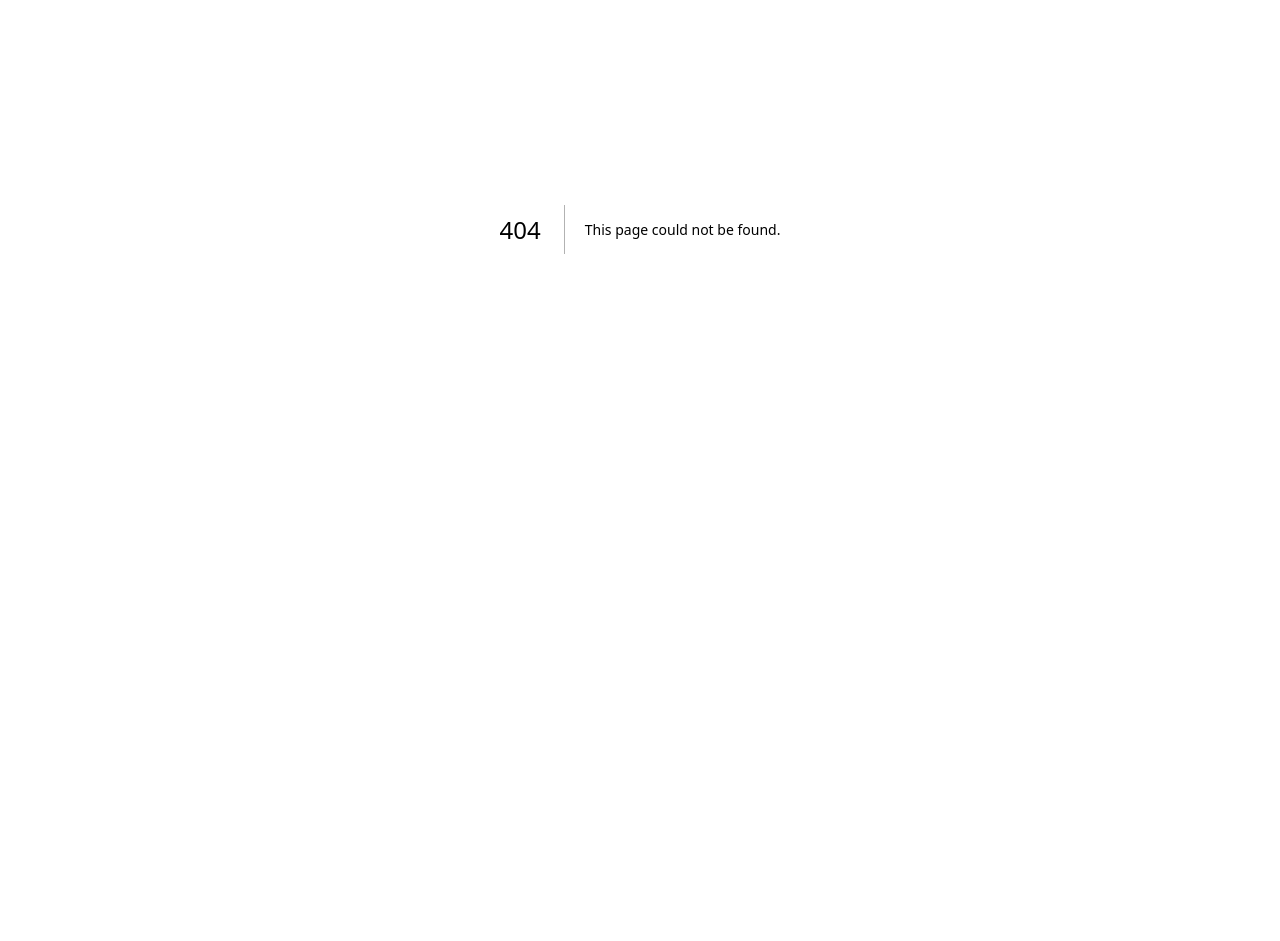
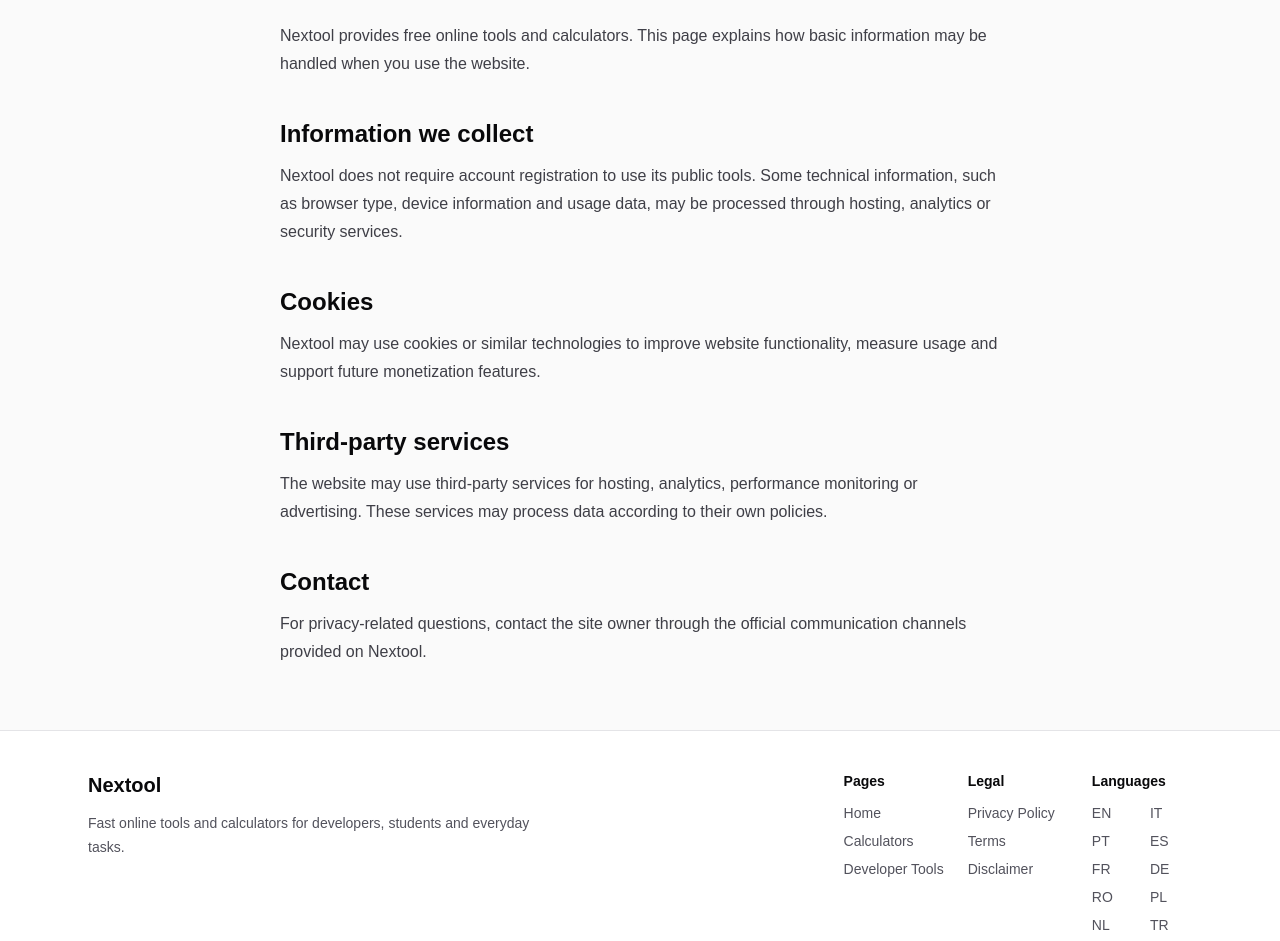
Before and after one commit to nextool-online/nextool, a Next.js app: page /en/privacy in a window 1280 px wide. Before the commit this address had no page. Shown: the part 171-1112 px from the top of the page. Before the commit the page ends 800 px from the top, so only its background shows below. Built offline with nearby package versions, Linux system fonts and the light colour scheme.

Commit message:
Add basic legal pages

```diff
--- /dev/null
+++ b/app/[lang]/disclaimer/page.tsx
@@ -0,0 +1,66 @@
+import Footer from "../../../components/layout/Footer";
+import Navbar from "../../../components/layout/Navbar";
+
+import type { LanguageCode } from "../../../data/languages";
+
+type DisclaimerPageProps = {
+  params: Promise<{
+    lang: LanguageCode;
+  }>;
+};
+
+export const metadata = {
+  title: "Disclaimer - Nextool",
+  description: "Disclaimer for Nextool tools and calculators.",
+};
+
+export default async function DisclaimerPage({ params }: DisclaimerPageProps) {
+  const { lang } = await params;
+
+  return (
+    <main className="min-h-screen bg-zinc-50 text-zinc-950">
+      <Navbar lang={lang} />
+
+      <article className="mx-auto max-w-3xl px-6 py-16 leading-7 text-zinc-700">
+        <h1 className="text-4xl font-bold tracking-tight text-zinc-950">
+          Disclaimer
+        </h1>
+
+        <p className="mt-6">
+          Nextool tools are provided for convenience and general information.
+          They are not a substitute for professional advice.
+        </p>
+
+        <h2 className="mt-10 text-2xl font-bold text-zinc-950">
+          Accuracy of results
+        </h2>
+
+        <p className="mt-3">
+          We aim to provide useful and accurate tools, but we do not guarantee
+          that every result will be error-free, complete or suitable for every
+          situation.
+        </p>
+
+        <h2 className="mt-10 text-2xl font-bold text-zinc-950">
+          Professional advice
+        </h2>
+
+        <p className="mt-3">
+          For financial, legal, medical, tax or other important matters, consult
+          a qualified professional before making decisions.
+        </p>
+
+        <h2 className="mt-10 text-2xl font-bold text-zinc-950">
+          Use at your own risk
+        </h2>
+
+        <p className="mt-3">
+          By using Nextool, you understand that results are provided without
+          warranty and should be independently verified when needed.
+        </p>
+      </article>
+
+      <Footer lang={lang} />
+    </main>
+  );
+}
--- /dev/null
+++ b/app/[lang]/privacy/page.tsx
@@ -0,0 +1,73 @@
+import Footer from "../../../components/layout/Footer";
+import Navbar from "../../../components/layout/Navbar";
+
+import type { LanguageCode } from "../../../data/languages";
+
+type PrivacyPageProps = {
+  params: Promise<{
+    lang: LanguageCode;
+  }>;
+};
+
+export const metadata = {
+  title: "Privacy Policy - Nextool",
+  description: "Privacy policy for Nextool.",
+};
+
+export default async function PrivacyPage({ params }: PrivacyPageProps) {
+  const { lang } = await params;
+
+  return (
+    <main className="min-h-screen bg-zinc-50 text-zinc-950">
+      <Navbar lang={lang} />
+
+      <article className="mx-auto max-w-3xl px-6 py-16 leading-7 text-zinc-700">
+        <h1 className="text-4xl font-bold tracking-tight text-zinc-950">
+          Privacy Policy
+        </h1>
+
+        <p className="mt-6">
+          Nextool provides free online tools and calculators. This page explains
+          how basic information may be handled when you use the website.
+        </p>
+
+        <h2 className="mt-10 text-2xl font-bold text-zinc-950">
+          Information we collect
+        </h2>
+
+        <p className="mt-3">
+          Nextool does not require account registration to use its public tools.
+          Some technical information, such as browser type, device information
+          and usage data, may be processed through hosting, analytics or security
+          services.
+        </p>
+
+        <h2 className="mt-10 text-2xl font-bold text-zinc-950">Cookies</h2>
+
+        <p className="mt-3">
+          Nextool may use cookies or similar technologies to improve website
+          functionality, measure usage and support future monetization features.
+        </p>
+
+        <h2 className="mt-10 text-2xl font-bold text-zinc-950">
+          Third-party services
+        </h2>
+
+        <p className="mt-3">
+          The website may use third-party services for hosting, analytics,
+          performance monitoring or advertising. These services may process data
+          according to their own policies.
+        </p>
+
+        <h2 className="mt-10 text-2xl font-bold text-zinc-950">Contact</h2>
+
+        <p className="mt-3">
+          For privacy-related questions, contact the site owner through the
+          official communication channels provided on Nextool.
+        </p>
+      </article>
+
+      <Footer lang={lang} />
+    </main>
+  );
+}
--- /dev/null
+++ b/app/[lang]/terms/page.tsx
@@ -0,0 +1,66 @@
+import Footer from "../../../components/layout/Footer";
+import Navbar from "../../../components/layout/Navbar";
+
+import type { LanguageCode } from "../../../data/languages";
+
+type TermsPageProps = {
+  params: Promise<{
+    lang: LanguageCode;
+  }>;
+};
+
+export const metadata = {
+  title: "Terms of Use - Nextool",
+  description: "Terms of use for Nextool.",
+};
+
+export default async function TermsPage({ params }: TermsPageProps) {
+  const { lang } = await params;
+
+  return (
+    <main className="min-h-screen bg-zinc-50 text-zinc-950">
+      <Navbar lang={lang} />
+
+      <article className="mx-auto max-w-3xl px-6 py-16 leading-7 text-zinc-700">
+        <h1 className="text-4xl font-bold tracking-tight text-zinc-950">
+          Terms of Use
+        </h1>
+
+        <p className="mt-6">
+          By using Nextool, you agree to use the website responsibly and only for
+          lawful purposes.
+        </p>
+
+        <h2 className="mt-10 text-2xl font-bold text-zinc-950">
+          Use of tools
+        </h2>
+
+        <p className="mt-3">
+          The tools and calculators on Nextool are provided for general
+          informational and practical purposes. Results should be checked before
+          being used for important decisions.
+        </p>
+
+        <h2 className="mt-10 text-2xl font-bold text-zinc-950">
+          Availability
+        </h2>
+
+        <p className="mt-3">
+          Nextool may change, remove or update tools and content at any time
+          without prior notice.
+        </p>
+
+        <h2 className="mt-10 text-2xl font-bold text-zinc-950">
+          Limitation of liability
+        </h2>
+
+        <p className="mt-3">
+          Nextool is provided as-is. The site owner is not responsible for
+          losses or damages resulting from the use of the website or its tools.
+        </p>
+      </article>
+
+      <Footer lang={lang} />
+    </main>
+  );
+}
--- a/components/layout/Footer.tsx
+++ b/components/layout/Footer.tsx
@@ -21,7 +21,7 @@
           </p>
         </div>
 
-        <div className="grid gap-6 text-sm md:grid-cols-2">
+        <div className="grid gap-6 text-sm md:grid-cols-3">
           <div>
             <p className="font-semibold text-zinc-950">Pages</p>
 
@@ -29,11 +29,40 @@
               <Link href={`/${lang}`} className="hover:text-zinc-950">
                 Home
               </Link>
-              <Link href={`/${lang}/categories/calculators`} className="hover:text-zinc-950">
+
+              <Link
+                href={`/${lang}/categories/calculators`}
+                className="hover:text-zinc-950"
+              >
                 Calculators
               </Link>
-              <Link href={`/${lang}/categories/developer-tools`} className="hover:text-zinc-950">
+
+              <Link
+                href={`/${lang}/categories/developer-tools`}
+                className="hover:text-zinc-950"
+              >
                 Developer Tools
+              </Link>
+            </div>
+          </div>
+
+          <div>
+            <p className="font-semibold text-zinc-950">Legal</p>
+
+            <div className="mt-3 grid gap-2 text-zinc-600">
+              <Link href={`/${lang}/privacy`} className="hover:text-zinc-950">
+                Privacy Policy
+              </Link>
+
+              <Link href={`/${lang}/terms`} className="hover:text-zinc-950">
+                Terms
+              </Link>
+
+              <Link
+                href={`/${lang}/disclaimer`}
+                className="hover:text-zinc-950"
+              >
+                Disclaimer
               </Link>
             </div>
           </div>
```
